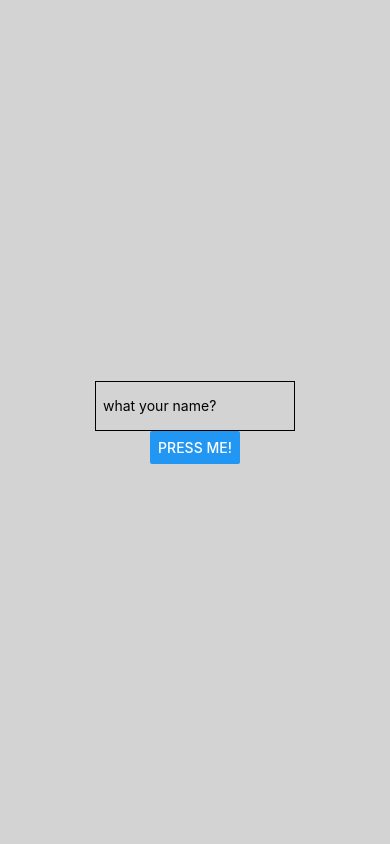
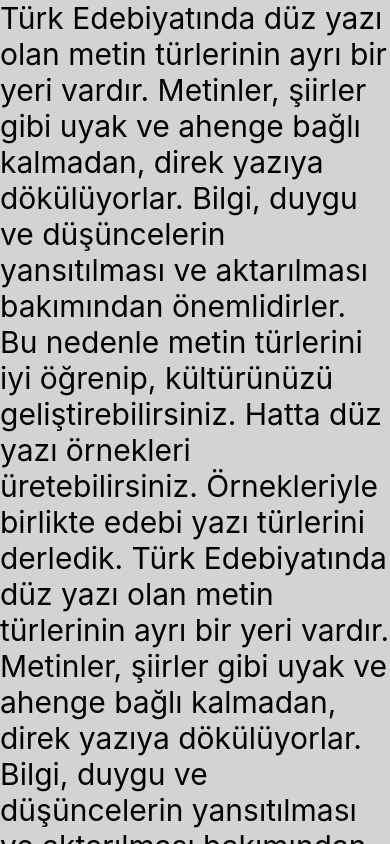
Before and after one commit to gokhanyanik/react-native-tutorial, a React Native app: screen / in a window 390 px wide. Built offline with nearby package versions, Linux system fonts and the light colour scheme.

Commit message:
Scrollview Component Example

```diff
--- a/App.tsx
+++ b/App.tsx
@@ -17,7 +17,8 @@ import {
   View,
   TextInput,
   Button,
-  Alert
+  Alert,
+
 
 
 } from 'react-native';
@@ -67,28 +68,26 @@ function App(): JSX.Element {
   return (
 
     <SafeAreaView style={styles.background}>
-      {/*placeholder=kutunun içinde görünen yazı. Girilmesini istediğimiz bilgi açıklaması
-         padding= metnin sol kenar boşluğu
-         */}
-      <TextInput
-        style={{ width: 200, height: 50, borderWidth: 1, padding: 7 }}
-        placeholder='what your name?'
-        value={text}
-        onChangeText={(e) => setText(e)}
-        secureTextEntry={true}
-      />
-      <Button
-        title="Press me!"
-        onPress={() => Alert.alert("hello" + text, "do you enjoy the tutorial?",
-          [
+       <ScrollView>
+      <Text style={{fontSize:30}}>
+        Türk Edebiyatında düz yazı olan metin türlerinin ayrı bir yeri vardır. Metinler, şiirler gibi uyak ve ahenge bağlı kalmadan, direk yazıya dökülüyorlar. Bilgi, duygu ve düşüncelerin yansıtılması ve aktarılması bakımından önemlidirler. Bu nedenle metin türlerini iyi öğrenip, kültürünüzü geliştirebilirsiniz. Hatta düz yazı örnekleri üretebilirsiniz. Örnekleriyle birlikte edebi yazı türlerini derledik.
+        Türk Edebiyatında düz yazı olan metin türlerinin ayrı bir yeri vardır. Metinler, şiirler gibi uyak ve ahenge bağlı kalmadan, direk yazıya dökülüyorlar. Bilgi, duygu ve düşüncelerin yansıtılması ve aktarılması bakımından önemlidirler. Bu nedenle metin türlerini iyi öğrenip, kültürünüzü geliştirebilirsiniz. Hatta düz yazı örnekleri üretebilirsiniz. Örnekleriyle birlikte edebi yazı türlerini derledik.
+        Türk Edebiyatında düz yazı olan metin türlerinin ayrı bir yeri vardır. Metinler, şiirler gibi uyak ve ahenge bağlı kalmadan, direk yazıya dökülüyorlar. Bilgi, duygu ve düşüncelerin yansıtılması ve aktarılması bakımından önemlidirler. Bu nedenle metin türlerini iyi öğrenip, kültürünüzü geliştirebilirsiniz. Hatta düz yazı örnekleri üretebilirsiniz. Örnekleriyle birlikte edebi yazı türlerini derledik.
+        Türk Edebiyatında düz yazı olan metin türlerinin ayrı bir yeri vardır. Metinler, şiirler gibi uyak ve ahenge bağlı kalmadan, direk yazıya dökülüyorlar. Bilgi, duygu ve düşüncelerin yansıtılması ve aktarılması bakımından önemlidirler. Bu nedenle metin türlerini iyi öğrenip, kültürünüzü geliştirebilirsiniz. Hatta düz yazı örnekleri üretebilirsiniz. Örnekleriyle birlikte edebi yazı türlerini derledik.
+        Türk Edebiyatında düz yazı olan metin türlerinin ayrı bir yeri vardır. Metinler, şiirler gibi uyak ve ahenge bağlı kalmadan, direk yazıya dökülüyorlar. Bilgi, duygu ve düşüncelerin yansıtılması ve aktarılması bakımından önemlidirler. Bu nedenle metin türlerini iyi öğrenip, kültürünüzü geliştirebilirsiniz. Hatta düz yazı örnekleri üretebilirsiniz. Örnekleriyle birlikte edebi yazı türlerini derledik.
+        Türk Edebiyatında düz yazı olan metin türlerinin ayrı bir yeri vardır. Metinler, şiirler gibi uyak ve ahenge bağlı kalmadan, direk yazıya dökülüyorlar. Bilgi, duygu ve düşüncelerin yansıtılması ve aktarılması bakımından önemlidirler. Bu nedenle metin türlerini iyi öğrenip, kültürünüzü geliştirebilirsiniz. Hatta düz yazı örnekleri üretebilirsiniz. Örnekleriyle birlikte edebi yazı türlerini derledik.
+        Türk Edebiyatında düz yazı olan metin türlerinin ayrı bir yeri vardır. Metinler, şiirler gibi uyak ve ahenge bağlı kalmadan, direk yazıya dökülüyorlar. Bilgi, duygu ve düşüncelerin yansıtılması ve aktarılması bakımından önemlidirler. Bu nedenle metin türlerini iyi öğrenip, kültürünüzü geliştirebilirsiniz. Hatta düz yazı örnekleri üretebilirsiniz. Örnekleriyle birlikte edebi yazı türlerini derledik.
+        Türk Edebiyatında düz yazı olan metin türlerinin ayrı bir yeri vardır. Metinler, şiirler gibi uyak ve ahenge bağlı kalmadan, direk yazıya dökülüyorlar. Bilgi, duygu ve düşüncelerin yansıtılması ve aktarılması bakımından önemlidirler. Bu nedenle metin türlerini iyi öğrenip, kültürünüzü geliştirebilirsiniz. Hatta düz yazı örnekleri üretebilirsiniz. Örnekleriyle birlikte edebi yazı türlerini derledik.
 
-            { text: "yes", onPress: () => console.log("yes dediniz") },
-            { text: "hell yess!!!", onPress: () => console.log("hell yess dediniz") }
 
-          ]
-        )}
+      </Text>
 
-      />
+       </ScrollView>
+
+
+
+
+
 
     </SafeAreaView>
   );
```
